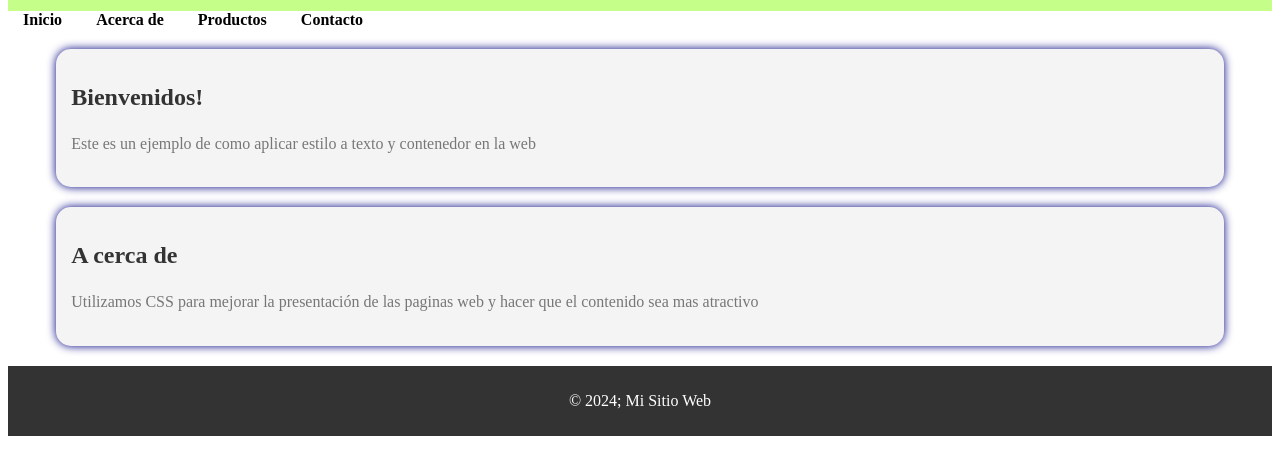
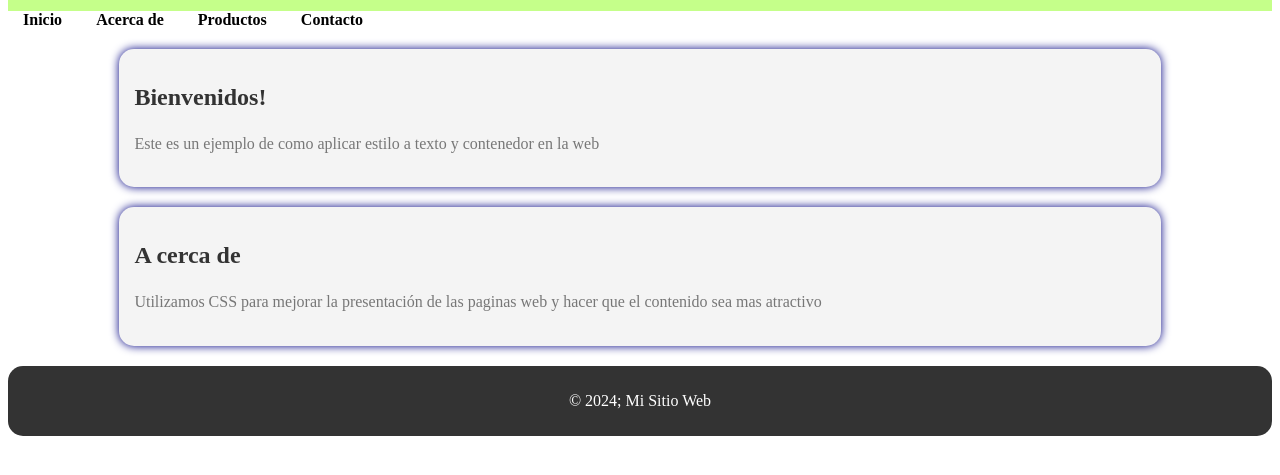
Before and after one commit to 77195828/Laboratorio-9, a plain HTML site: page lab9.html in a window 1280 px wide. Shown: the part 97-572 px from the top of the page. Drawn offline with Linux system fonts and the light colour scheme.

Commit message:
Correcion footer

```diff
--- a/estilos.css
+++ b/estilos.css
@@ -7,19 +7,19 @@ header{
 }
 /*Estilos para la barra de navegacion*/
 nav a{
+  text-align: center;
   color: black;
   text-decoration: none;
   margin: 0 15px;
   font-weight: bold;
-  text-align: center;
-}
+ }
 /*cambiar de color*/
 nav a:hover{
   color: chocolate;
 }
 /*Estilo para la seccion principal*/
 .contenedor{
-width: 90%;
+width: 80%;
 margin: 20px auto;
 padding: 15px;
 background-color: #f4f4f4;
@@ -40,4 +40,5 @@ footer{
   text-align: center;
   padding: 10px;
   margin-top: 10px;
+  border-radius: 15px
 }
```
